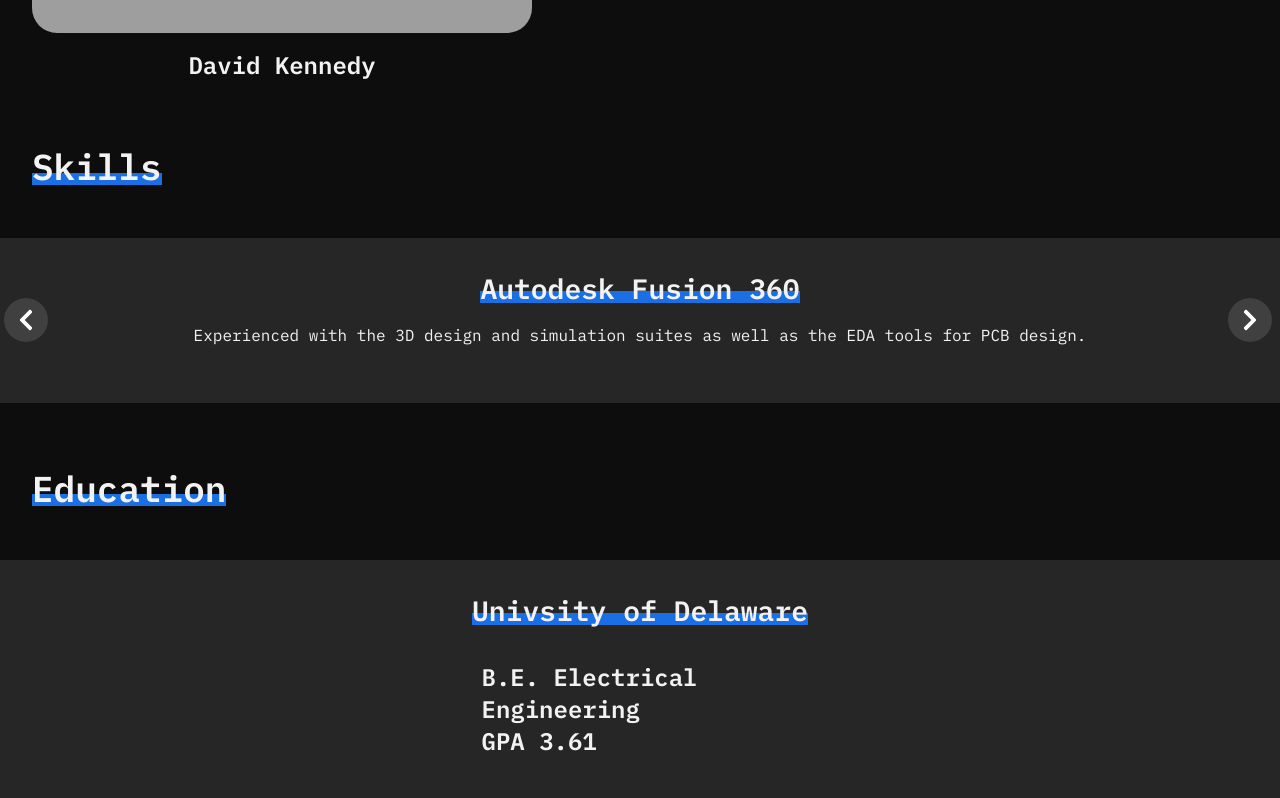
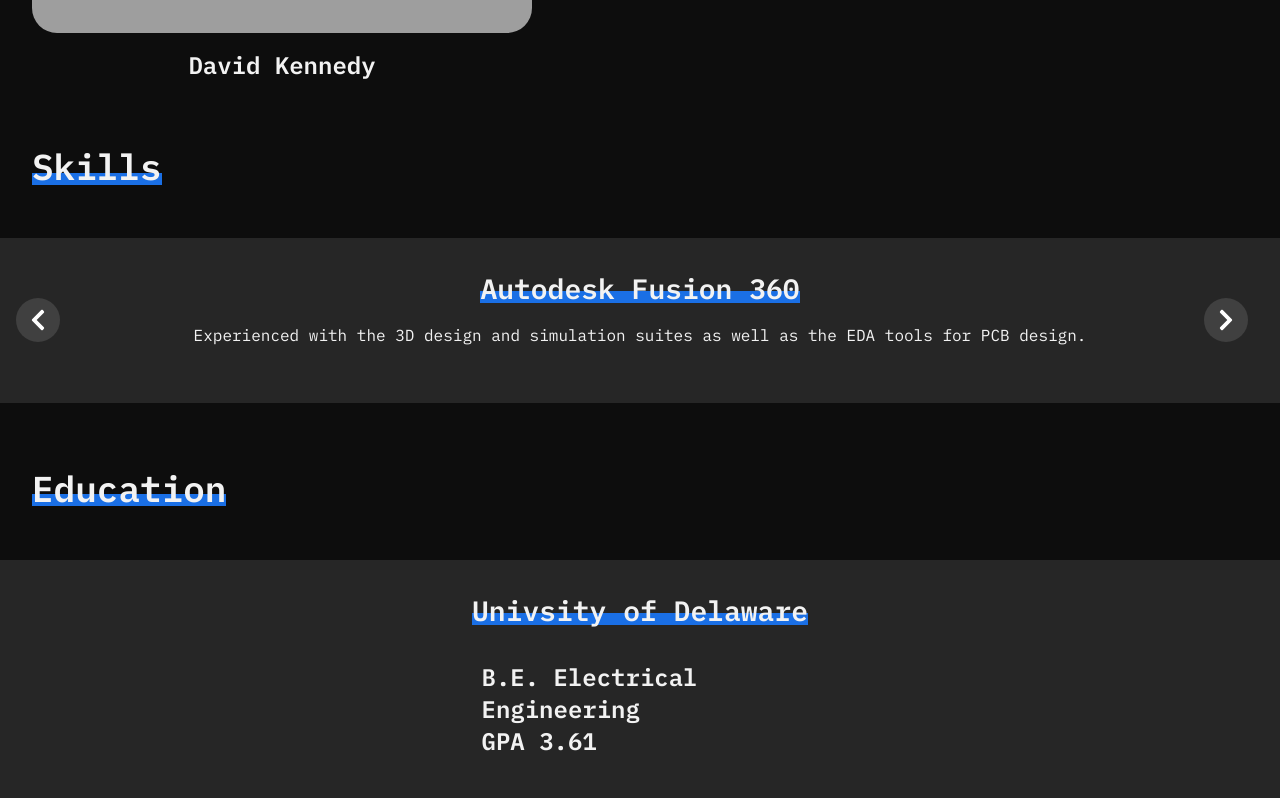
Before and after one commit to Davey5506/davey5506.github.io, a React (Vite) app in the folder portfolio/: page / in a window 1280 px wide. Shown: the part 640-1438 px from the top of the page. Built offline with nearby package versions, Linux system fonts and the light colour scheme; grey boxes are pictures that could not be loaded.

Commit message:
Adjusted scroll buttom positions

```diff
--- a/portfolio/src/style/index.css
+++ b/portfolio/src/style/index.css
@@ -388,11 +388,11 @@ footer h4 {
 }
 
 .scroll-button.left {
-    left: 0.25rem;
+    left: 1rem;
 }
 
 .scroll-button.right {
-    right: 0.5rem;
+    right: 2rem;
 }
 
 #skills {
```
